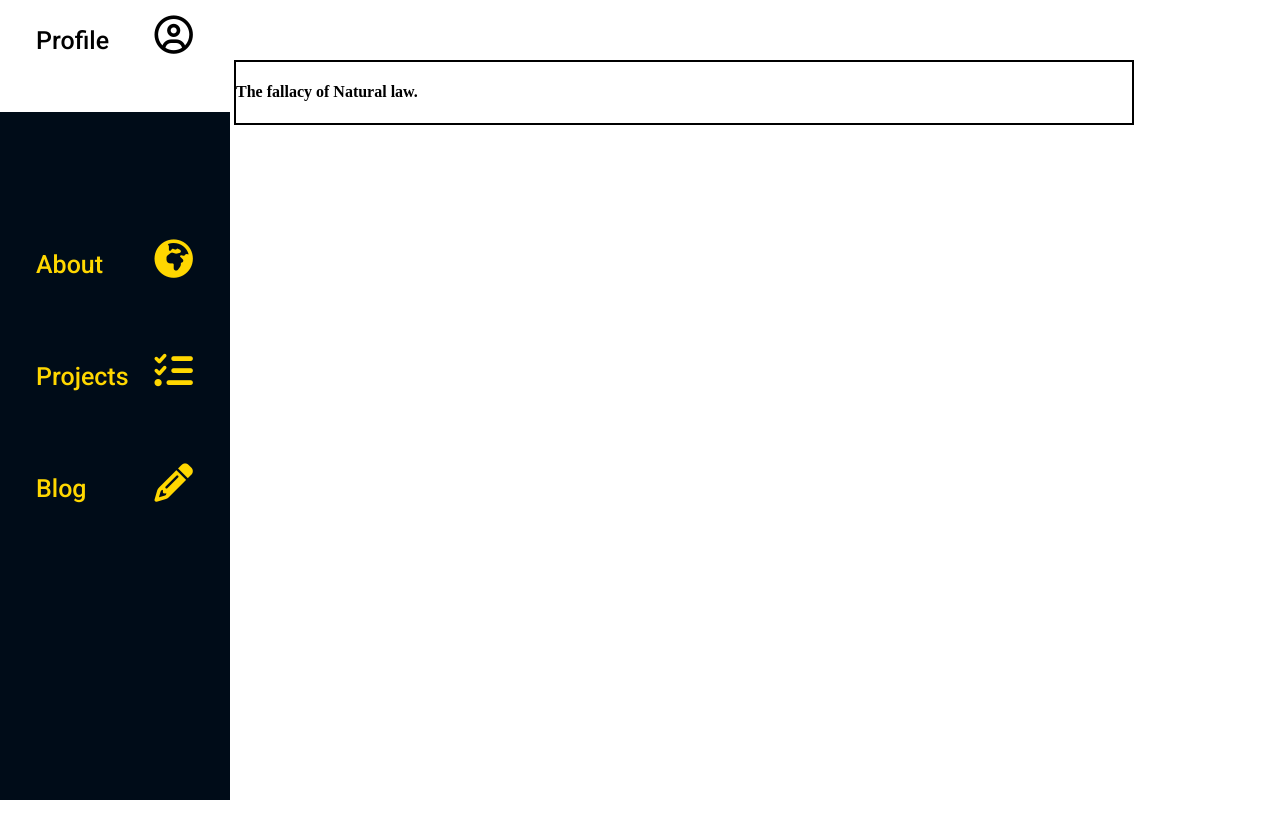
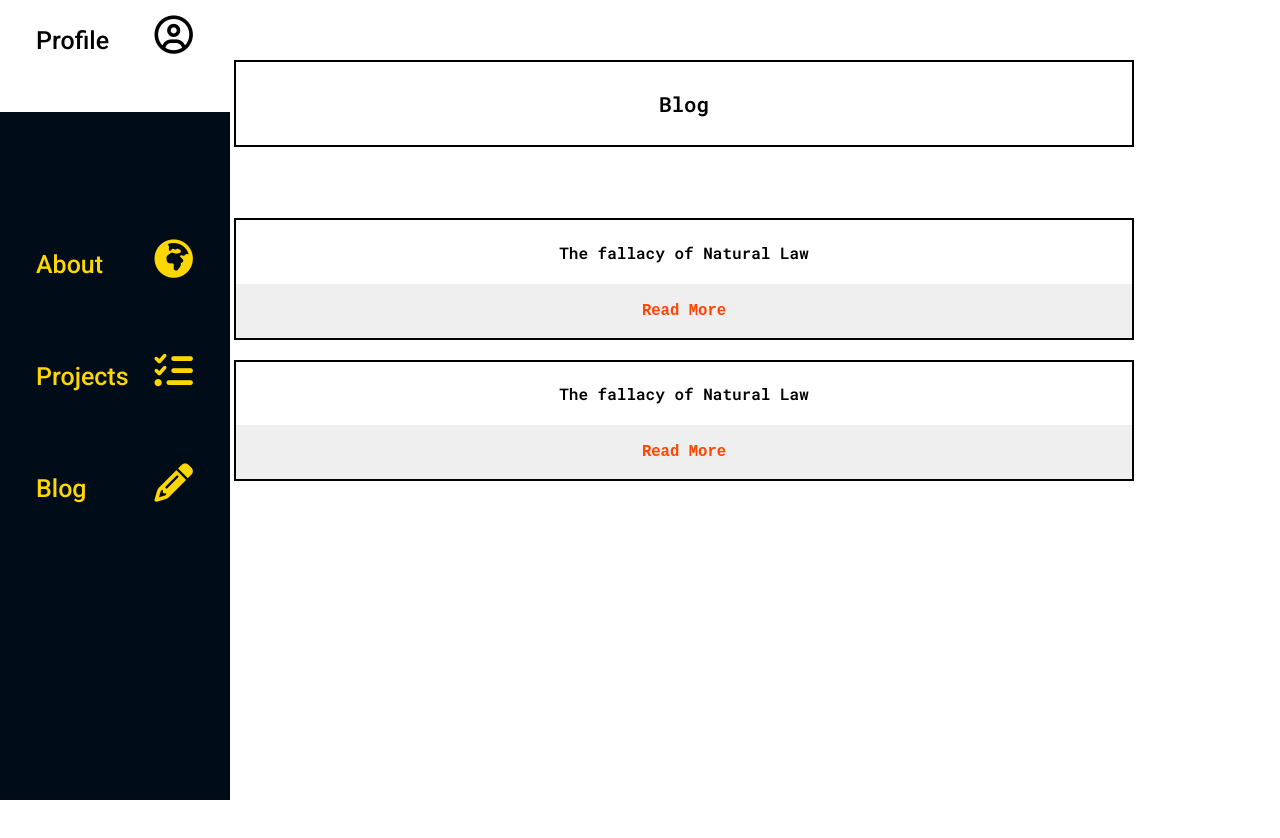
Before and after one commit to AphiweMntungwa/porfolio, a React (Create React App) app: page /blog in a window 1280 px wide. Shown: the top 838 px of the page. Built offline with nearby package versions, Linux system fonts and the light colour scheme.

Commit message:
Blog Component

```diff
--- a/src/Components/Blog/Blog.js
+++ b/src/Components/Blog/Blog.js
@@ -1,17 +1,27 @@
 import React from "react";
 import Box from "../BoxComponent/BoxComponent";
-import './blog.css'
+import ReadButton from "../Projects/ProjectBox/ReadButton";
+import "./blog.css";
 import { boxStyles } from "../Profile/Profile";
 
 const firstBoxStyles = boxStyles.topBoxStyle;
+const firstPar = `The fallacy of natural law...`
 const Blog = () => {
-  return (<div className="blog">
+  return (
+    <div className="blog">
       <Box styles={firstBoxStyles}>
-        <h4>
-            The fallacy of Natural law.
-        </h4>
+        <h4 className="p-header">Blog </h4>
       </Box>
-  </div>);
+      <Box styles={{ ...firstBoxStyles, top: "131px" }}>
+        <h4 className="p-header" style={{fontSize:'1em'}}> The fallacy of Natural Law</h4>
+        <ReadButton paragraph={firstPar}/>
+      </Box>
+      <Box styles={{ ...firstBoxStyles, top: "151px" }}>
+        <h4 className="p-header" style={{fontSize:'1em'}}> The fallacy of Natural Law</h4>
+        <ReadButton paragraph={firstPar}/>
+      </Box>
+    </div>
+  );
 };
 
 export default Blog;
--- a/src/Components/Projects/Project.js
+++ b/src/Components/Projects/Project.js
@@ -31,18 +31,19 @@ const projectBox = {
 };
 const firstP = `
   Snitcher is a platform where you can post thoughts and attach resources
-  like youtube videos on your posts to make a playlist for your post.{" "}`;
+  like youtube videos on your posts to make a playlist for your post.`;
 const secondP = `This is my static Portfolio app made of React, it does not proxy
 any backend server`;
 
 const snitcherTech = {
   list: [
-    { id: 1, int: "expressJs" },
+    { id: 1, int: "Node.js" },
     { id: 2, int: "RESTful" },
     { id: 3, int: "HTML, CSS & VanillaJs" },
-    { id: 4, int: "Ajax" },
-    { id: 5, int: "M-V-C pattern" },
-    { id: 6, int: "Moongoose" },
+    { id: 4, int: "Bootstrap" },
+    { id: 5, int: "AJAX" },
+    { id: 6, int: "M-V-C pattern" },
+    { id: 7, int: "Moongoose" },
   ],
   title: "Technical Features",
 };
@@ -56,17 +57,17 @@ const portfolioTech = {
 };
 
 const snitParag = (
-  <p>
+  <p className="snit-parag">
     Snitcher was my first foray into full stack web development. It was an
-    attempt to make a dynamic social network and it is without a js framework
-    like React which made it painful to manipulate the UI. In the future i hope
-    to make a React UI to proxy Snitcher's backend.
+    attempt to make a dynamic social network and it is without a javaScript framework
+    like React which made it painful to update the UI imperatively based on user
+    interaction. In the future i hope to make a React UI to proxy Snitcher's backend.
   </p>
 );
 
 const portfParag = (
-  <p>
-    I plan to build a server for my portfolio for more functionality if need be.
+  <p className="portf-parag">
+    I plan to build a server for my portfolio for more functionality if the need arises.
   </p>
 )
 
--- a/src/Components/Projects/ProjectBox/ReadButton.js
+++ b/src/Components/Projects/ProjectBox/ReadButton.js
@@ -9,10 +9,7 @@ class ReadButton extends Component {
         readMore: readMore ? false : true,
         moreOrLess: moreOrLess === "More" ? "Less" : "More",
       };
-    }),
-      () => {
-        console.log(this.state.readMore);
-      };
+    });
   };
   returnParagraph = () => {
     return this.state.readMore ? this.props.paragraph : null;
@@ -36,7 +33,6 @@ class ReadButton extends Component {
           Read {this.state.moreOrLess}
         </button>
         {this.returnParagraph()}
-        {console.log(this.returnParagraph())}
       </div>
     );
   }
--- a/src/Components/Projects/ProjectBox/projectinfo.css
+++ b/src/Components/Projects/ProjectBox/projectinfo.css
@@ -15,3 +15,8 @@
 .projectinfo {
     width: 100%;
 }
+
+.snit-parag,
+.portf-parag {
+    font-family: 'Lucida Sans Unicode';
+}
```
